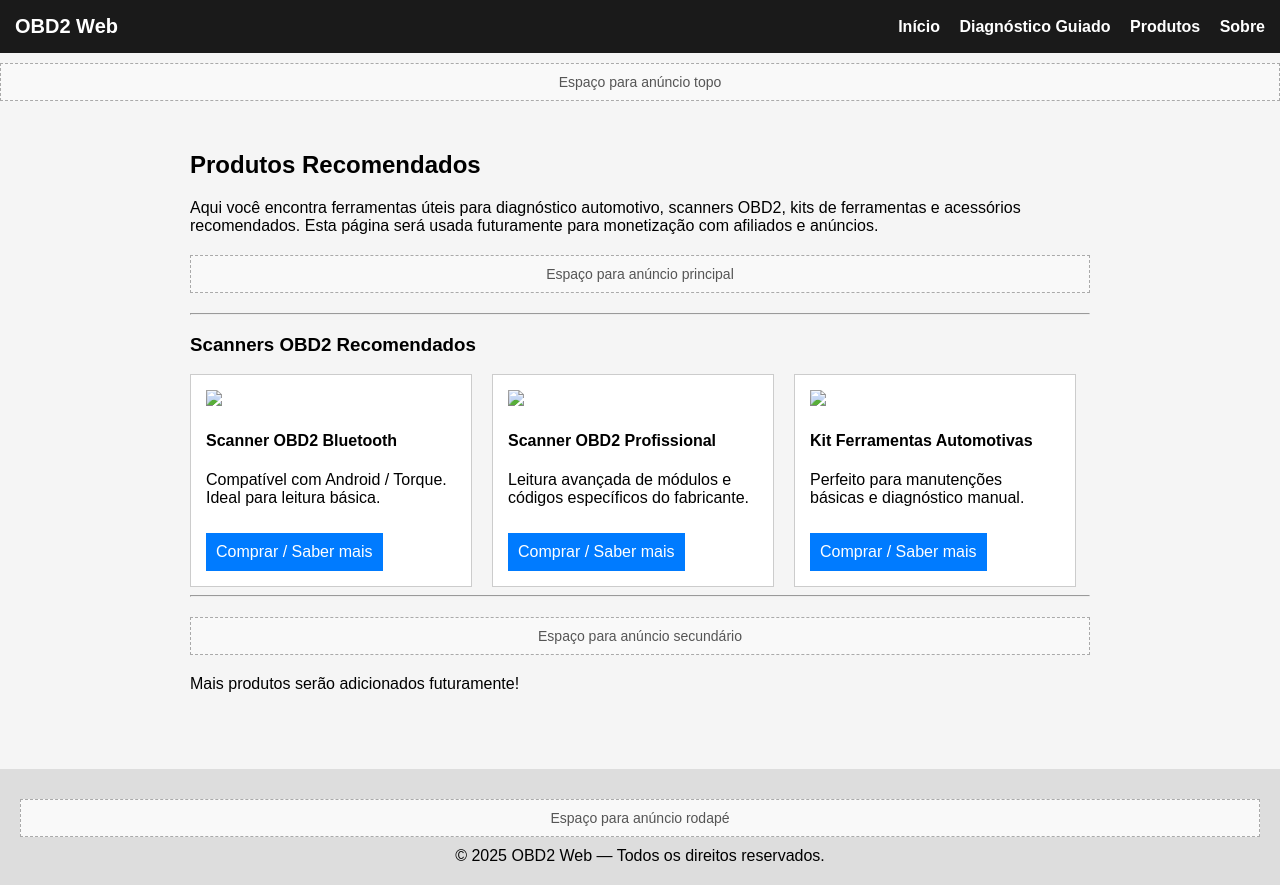
After one commit to revisacarro/obd2-web, a Flask app: page /produtos in a window 1280 px wide. The commit adds this page. Run offline with Flask 3, Linux system fonts and the light colour scheme; some libraries are stand-ins or nearby versions.

Commit message:
add pagina produtos

```diff
--- a/app.py
+++ b/app.py
@@ -27,13 +27,14 @@ def result():
 def diagnostico_guiado():
     return render_template("diagnostico_guiado.html", title="Diagnóstico Guiado")
 
+@app.route("/produtos")
+def produtos():
+    return render_template("produtos.html", title="Produtos Recomendados")
+
 @app.route("/about")
 def about():
-    return "<h2>Sobre</h2><p>Página ainda em desenvolvimento.</p>"
+    return render_template("about.html", title="Sobre o Projeto")
 
-@app.route("/popular")
-def popular():
-    return "<h2>Códigos Populares</h2><p>Em breve.</p>"
 
 if __name__ == "__main__":
     app.run(host="0.0.0.0", port=5000, debug=True)
--- a/templates/base.html
+++ b/templates/base.html
@@ -49,6 +49,17 @@
             text-align: center;
             background: #ddd;
         }
+
+        /* Estilo para anúncios */
+        .ad-slot {
+            border: 1px dashed #aaa;
+            padding: 10px;
+            background: #f9f9f9;
+            color: #555;
+            font-size: 14px;
+            text-align: center;
+            margin: 10px 0;
+        }
     </style>
 </head>
 <body>
@@ -58,16 +69,25 @@
     <nav>
         <a href="/">Início</a>
         <a href="/diagnostico-guiado">Diagnóstico Guiado</a>
-        <a href="/popular">Códigos Populares</a>
+        <a href="/produtos">Produtos</a>
         <a href="/about">Sobre</a>
     </nav>
 </header>
+
+<!-- Topo: placeholder para anúncio -->
+<div class="ad-slot ad-top">
+    Espaço para anúncio topo
+</div>
 
 <div class="container">
     {% block content %}{% endblock %}
 </div>
 
 <footer>
+    <!-- Rodapé com anúncio -->
+    <div class="ad-slot ad-footer">
+        Espaço para anúncio rodapé
+    </div>
     © <span id="currentYear"></span> OBD2 Web — Todos os direitos reservados.
 </footer>
 
@@ -75,6 +95,5 @@
     document.getElementById('currentYear').textContent = new Date().getFullYear();
 </script>
 
-
 </body>
 </html>
--- a/templates/diagnostico_guiado.html
+++ b/templates/diagnostico_guiado.html
@@ -9,6 +9,10 @@ a identificar problemas no seu veículo.</p>
 
 <hr>
 
+<!-- Anúncio interno -->
+<div class="ad-slot ad-content">
+    Espaço para anúncio Diagnóstico Guiado
+</div>
+
 <p>Em breve: perguntas interativas, análise de sintomas, sugestões e integração com vídeos.</p>
-
 {% endblock %}
--- /dev/null
+++ b/templates/produtos.html
@@ -0,0 +1,64 @@
+{% extends "base.html" %}
+
+{% block content %}
+<h2>Produtos Recomendados</h2>
+<p>
+Aqui você encontra ferramentas úteis para diagnóstico automotivo,
+scanners OBD2, kits de ferramentas e acessórios recomendados.
+Esta página será usada futuramente para monetização com afiliados e anúncios.
+</p>
+
+<!-- Anúncio principal -->
+<div class="ad-slot" style="margin: 20px 0;">
+    Espaço para anúncio principal
+</div>
+
+<hr>
+
+<h3>Scanners OBD2 Recomendados</h3>
+<div style="display:flex; flex-wrap:wrap; gap:20px;">
+
+    <!-- Produto 1 -->
+    <div style="width:250px; border:1px solid #ccc; padding:15px; background:#fff;">
+        <img src="https://via.placeholder.com/250x150" style="width:100%;">
+        <h4>Scanner OBD2 Bluetooth</h4>
+        <p>Compatível com Android / Torque. Ideal para leitura básica.</p>
+        <a style="background:#007bff; color:#fff; padding:10px; display:inline-block; margin-top:10px; text-decoration:none;"
+           href="#">
+           Comprar / Saber mais
+        </a>
+    </div>
+
+    <!-- Produto 2 -->
+    <div style="width:250px; border:1px solid #ccc; padding:15px; background:#fff;">
+        <img src="https://via.placeholder.com/250x150" style="width:100%;">
+        <h4>Scanner OBD2 Profissional</h4>
+        <p>Leitura avançada de módulos e códigos específicos do fabricante.</p>
+        <a style="background:#007bff; color:#fff; padding:10px; display:inline-block; margin-top:10px; text-decoration:none;"
+           href="#">
+           Comprar / Saber mais
+        </a>
+    </div>
+
+    <!-- Produto 3 -->
+    <div style="width:250px; border:1px solid #ccc; padding:15px; background:#fff;">
+        <img src="https://via.placeholder.com/250x150" style="width:100%;">
+        <h4>Kit Ferramentas Automotivas</h4>
+        <p>Perfeito para manutenções básicas e diagnóstico manual.</p>
+        <a style="background:#007bff; color:#fff; padding:10px; display:inline-block; margin-top:10px; text-decoration:none;"
+           href="#">
+           Comprar / Saber mais
+        </a>
+    </div>
+
+</div>
+
+<hr>
+
+<!-- Segundo anúncio -->
+<div class="ad-slot" style="margin: 20px 0;">
+    Espaço para anúncio secundário
+</div>
+
+<p>Mais produtos serão adicionados futuramente!</p>
+{% endblock %}
--- a/templates/result.html
+++ b/templates/result.html
@@ -12,6 +12,12 @@
         <h3>Vídeo relacionado</h3>
         <iframe width="560" height="315" src="{{ data.video }}" frameborder="0" allowfullscreen></iframe>
     {% endif %}
+
+    <!-- Anúncio interno -->
+    <div class="ad-slot ad-content">
+        Espaço para anúncio no conteúdo
+    </div>
+
 {% else %}
     <p>Código não encontrado.</p>
 {% endif %}
```
Also changed, not shown: templates/about.html (added, +48 -0 lines).
